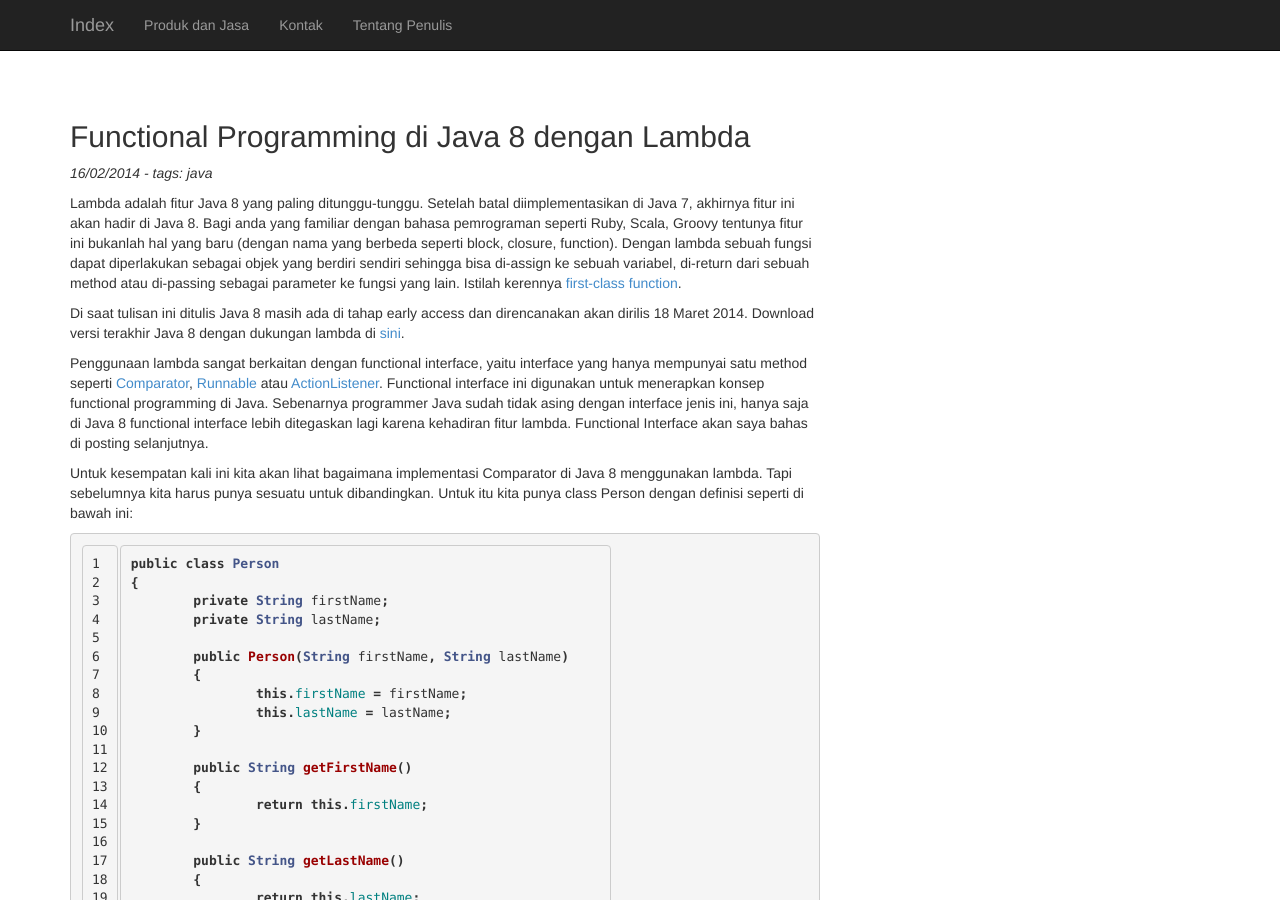
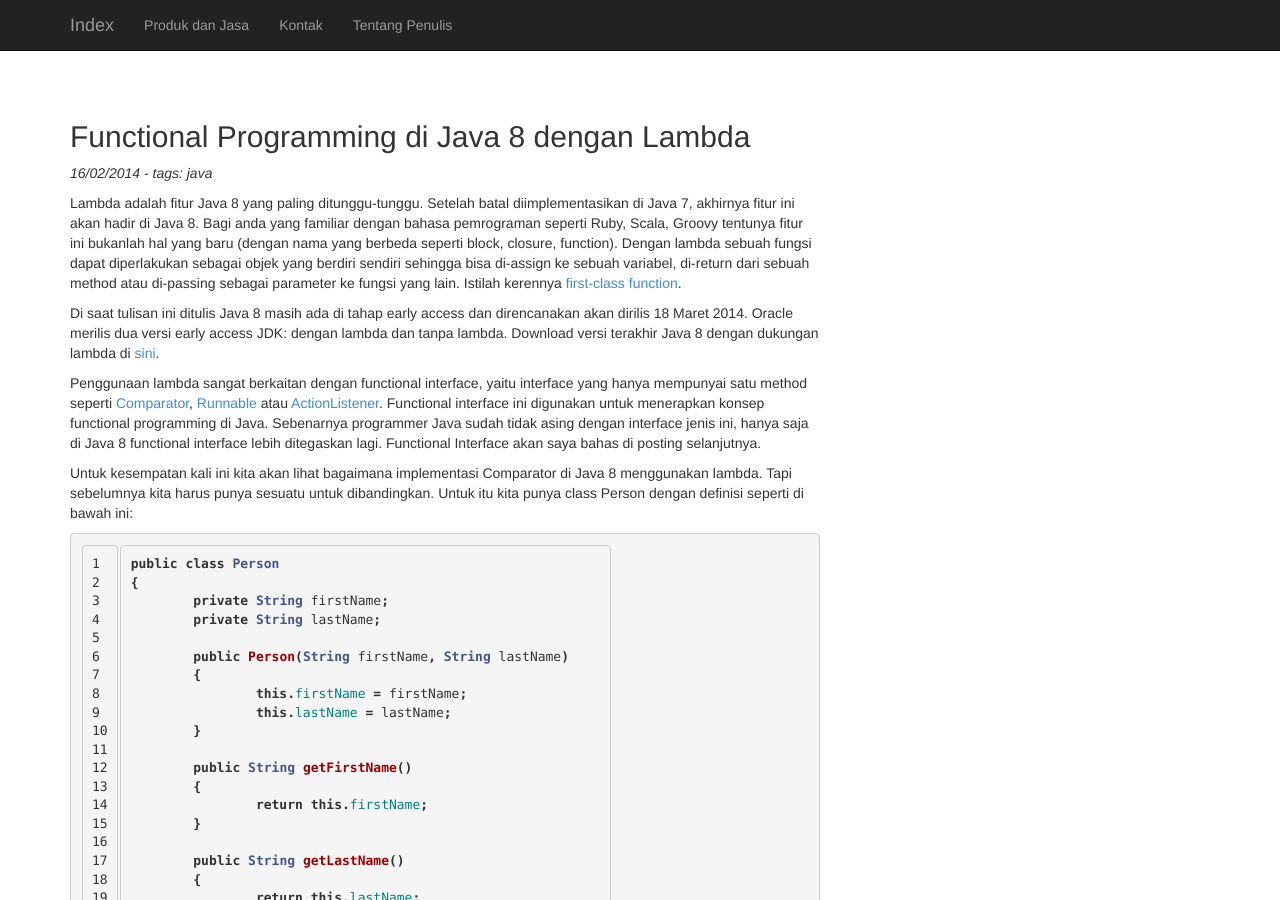
Before and after one commit to bustanil/bustanil.github.io, a Jekyll site: the page built from _posts/2014-02-16-lambda-java-8.md, in a window 1280 px wide and 900 px high. Built offline with Jekyll 4.4.1, drawn with Linux system fonts in a browser that asks for light colours; comment, search, counter and statistics services are not loaded.

Commit message:
update post

```diff
--- a/_posts/2014-02-16-lambda-java-8.md
+++ b/_posts/2014-02-16-lambda-java-8.md
@@ -7,9 +7,9 @@ tags: java
 Lambda adalah fitur Java 8 yang paling ditunggu-tunggu. Setelah batal diimplementasikan di Java 7, akhirnya fitur ini akan hadir di Java 8.
 Bagi anda yang familiar dengan bahasa pemrograman seperti Ruby, Scala, Groovy tentunya fitur ini bukanlah hal yang baru (dengan nama yang berbeda seperti block, closure, function). Dengan lambda sebuah fungsi dapat diperlakukan sebagai objek yang berdiri sendiri sehingga bisa di-assign ke sebuah variabel, di-return dari sebuah method atau di-passing sebagai parameter ke fungsi yang lain. Istilah kerennya [first-class function](http://en.wikipedia.org/wiki/First-class_function).
 
-Di saat tulisan ini ditulis Java 8 masih ada di tahap early access dan direncanakan akan dirilis 18 Maret 2014. Download versi terakhir Java 8 dengan dukungan lambda di [sini](https://jdk8.java.net/lambda/).
+Di saat tulisan ini ditulis Java 8 masih ada di tahap early access dan direncanakan akan dirilis 18 Maret 2014. Oracle merilis dua versi early access JDK: dengan lambda dan tanpa lambda. Download versi terakhir Java 8 dengan dukungan lambda di [sini](https://jdk8.java.net/lambda/).
 
-Penggunaan lambda sangat berkaitan dengan functional interface, yaitu interface yang hanya mempunyai satu method seperti [Comparator](http://docs.oracle.com/javase/7/docs/api/java/util/Comparator.html), [Runnable](http://docs.oracle.com/javase/7/docs/api/java/lang/Runnable.html) atau [ActionListener](http://docs.oracle.com/javase/7/docs/api/java/awt/event/ActionListener.html). Functional interface ini digunakan untuk menerapkan konsep functional programming di Java. Sebenarnya programmer Java sudah tidak asing dengan interface jenis ini, hanya saja di Java 8 functional interface lebih ditegaskan lagi karena kehadiran fitur lambda. Functional Interface akan saya bahas di posting selanjutnya.
+Penggunaan lambda sangat berkaitan dengan functional interface, yaitu interface yang hanya mempunyai satu method seperti [Comparator](http://docs.oracle.com/javase/7/docs/api/java/util/Comparator.html), [Runnable](http://docs.oracle.com/javase/7/docs/api/java/lang/Runnable.html) atau [ActionListener](http://docs.oracle.com/javase/7/docs/api/java/awt/event/ActionListener.html). Functional interface ini digunakan untuk menerapkan konsep functional programming di Java. Sebenarnya programmer Java sudah tidak asing dengan interface jenis ini, hanya saja di Java 8 functional interface lebih ditegaskan lagi. Functional Interface akan saya bahas di posting selanjutnya.
 
 Untuk kesempatan kali ini kita akan lihat bagaimana implementasi Comparator di Java 8 menggunakan lambda. Tapi sebelumnya kita harus punya sesuatu untuk dibandingkan. Untuk itu kita punya class Person dengan definisi seperti di bawah ini:
 
```
